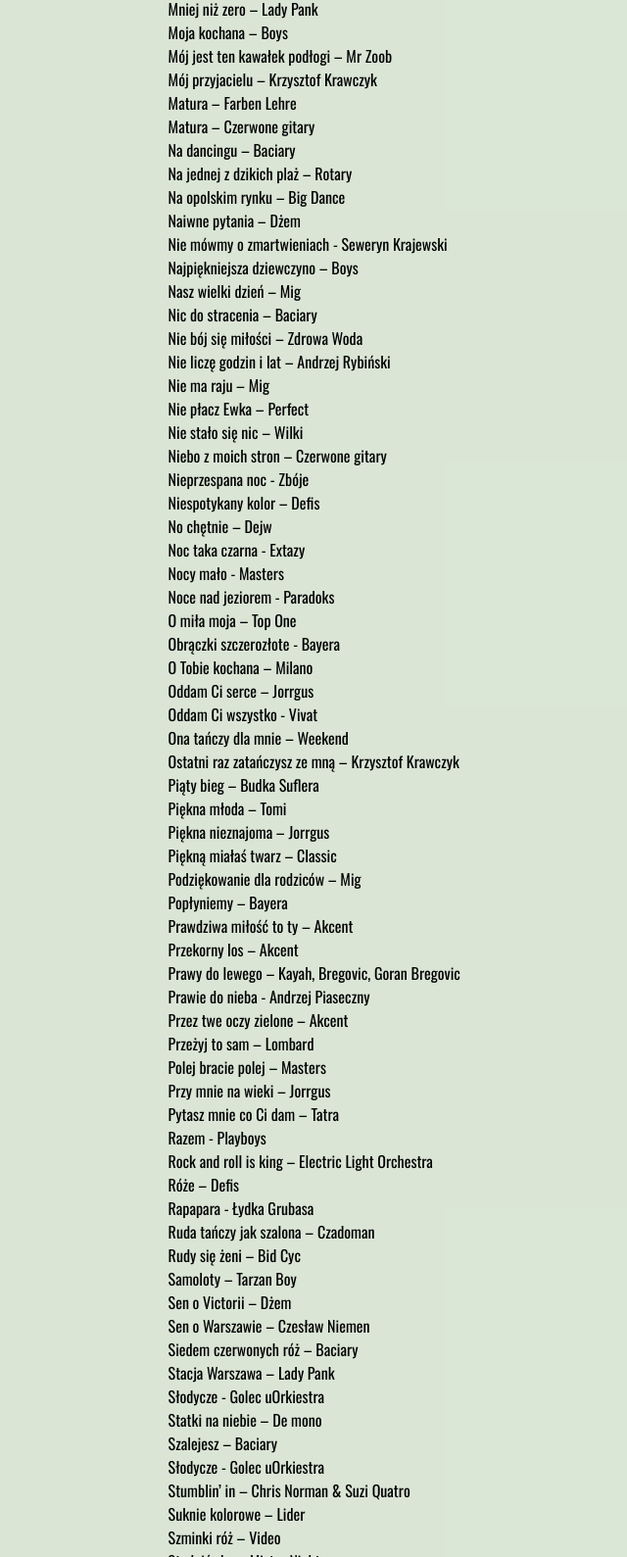
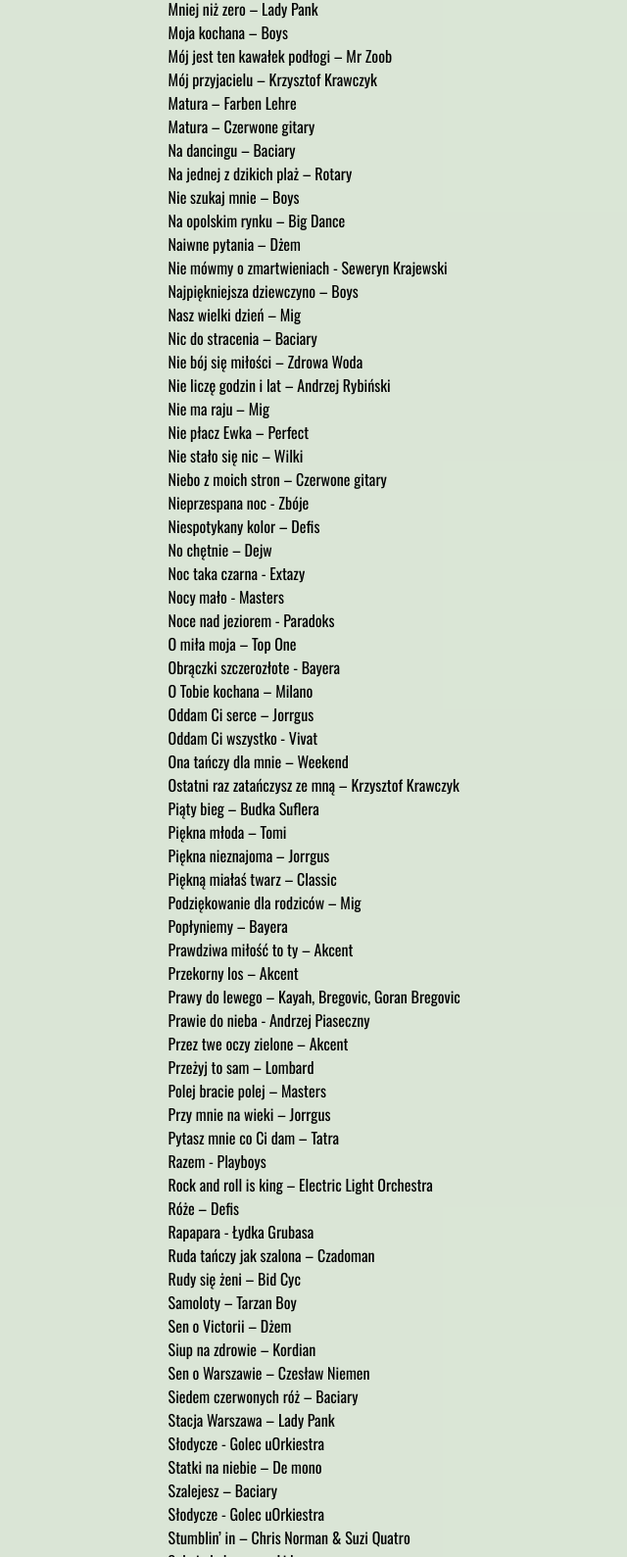
Before and after one commit to Mateusz980/DobranockaBandSite, a plain HTML site: page repertory.html in a window 1280 px wide. Shown: the part 2833-4422 px from the top of the page at 98% size, without its empty margins (311-951 px from the left). Drawn offline with nearby package versions, Linux system fonts and the light colour scheme.

Commit message:
change rep

```diff
--- a/repertory.html
+++ b/repertory.html
@@ -152,6 +152,7 @@
                     <li>Matura – Czerwone gitary</li>
                     <li>Na dancingu – Baciary</li>
                     <li>Na jednej z dzikich plaż – Rotary</li>
+                    <li>Nie szukaj mnie – Boys</li>
                     <li>Na opolskim rynku – Big Dance</li>
                     <li>Naiwne pytania – Dżem</li>
                     <li>Nie mówmy o zmartwieniach - Seweryn Krajewski</li>
@@ -200,6 +201,7 @@
                     <li>Rudy się żeni – Bid Cyc</li>
                     <li>Samoloty – Tarzan Boy</li>
                     <li>Sen o Victorii – Dżem</li>
+                    <li>Siup na zdrowie – Kordian</li>
                     <li>Sen o Warszawie – Czesław Niemen</li>
                     <li>Siedem czerwonych róż – Baciary</li>
                     <li>Stacja Warszawa – Lady Pank</li>
```
